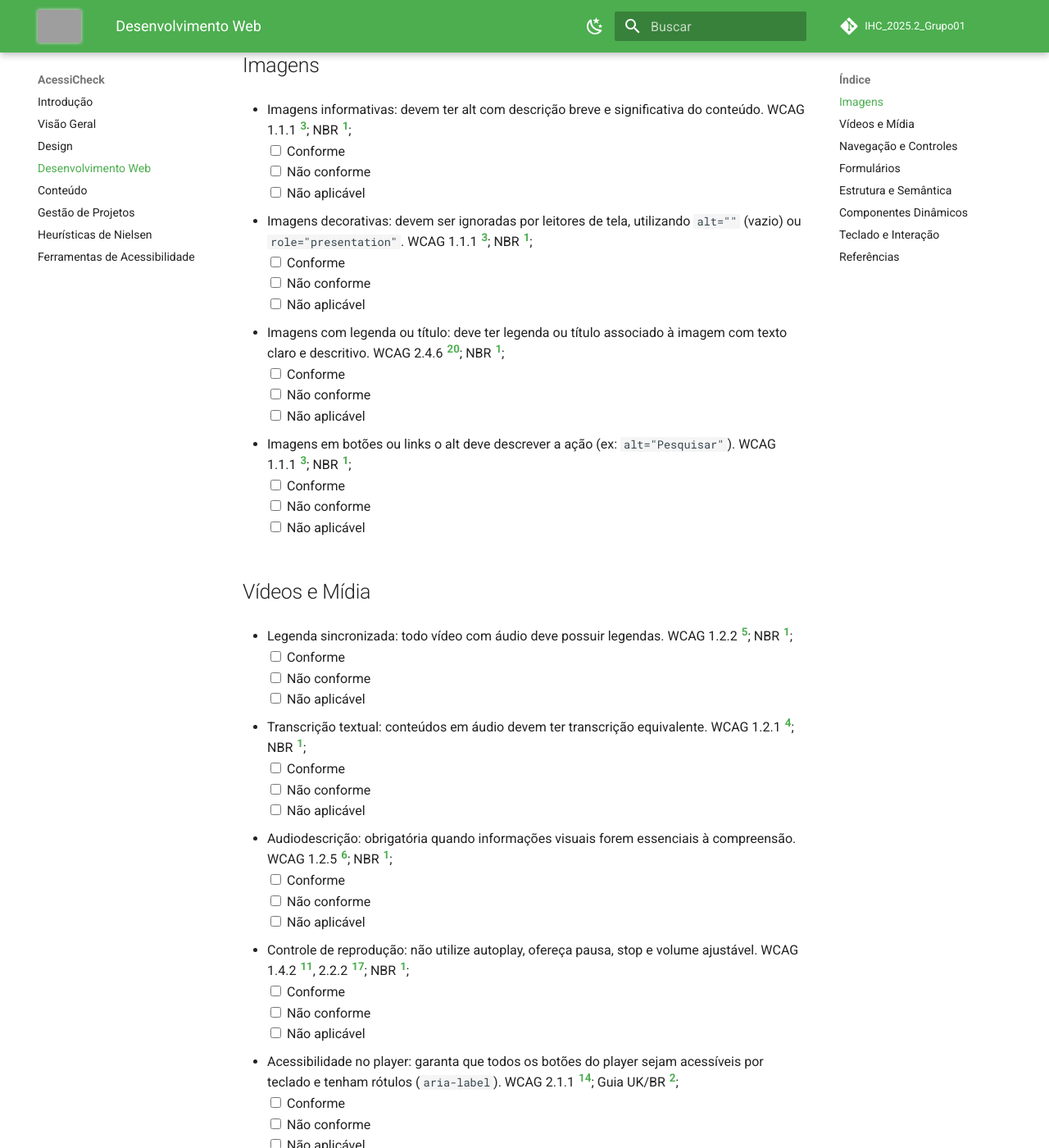
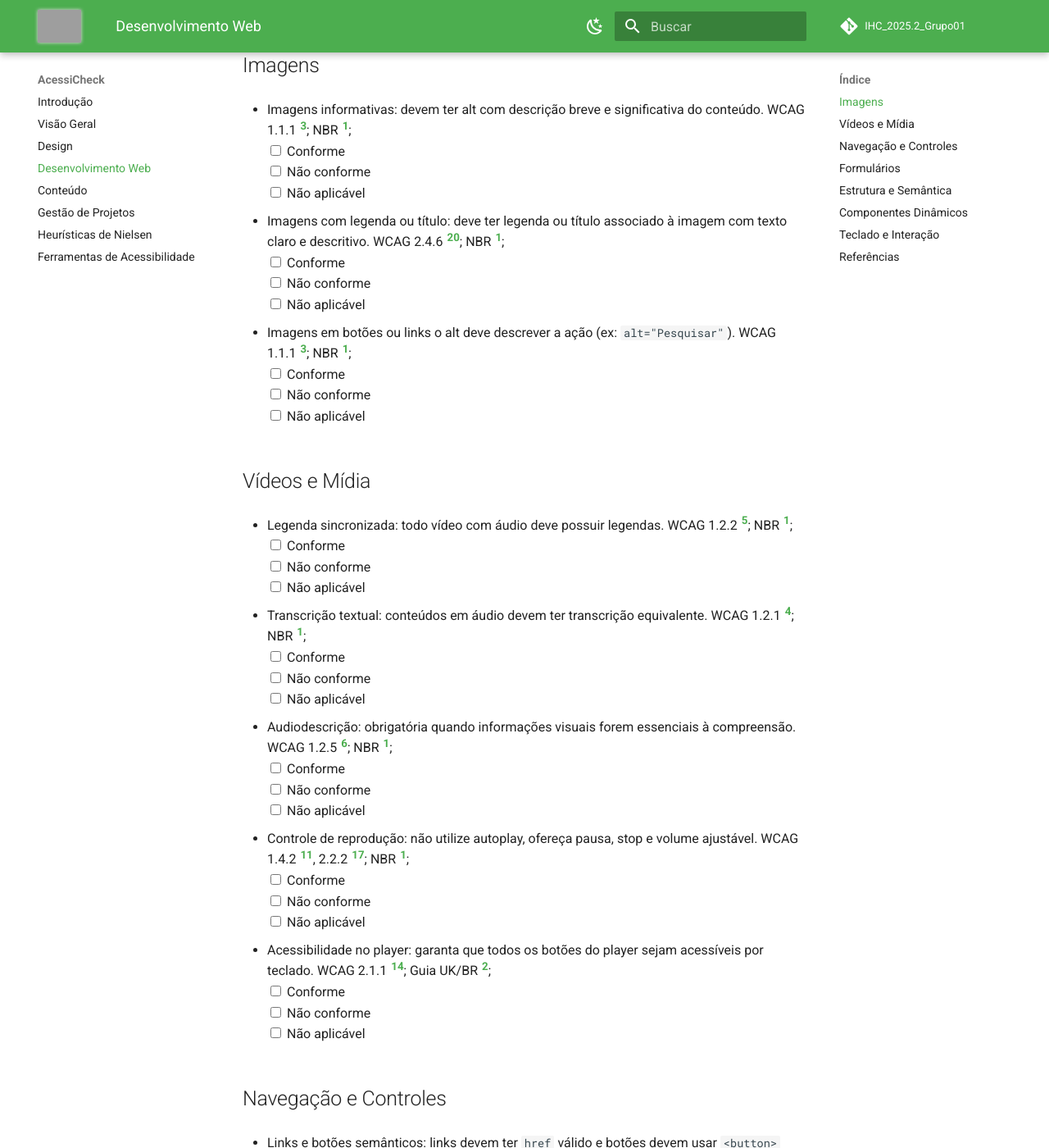
Before and after one commit to UnB-IHC/IHC_2025.2_Grupo01, an MkDocs documentation site: the page built from docs/devweb.md, in a window 1280 px wide and 1400 px high, scrolled down 424 px. Shown: the whole window at 82% size. Built offline with MkDocs 1.6.1 and Material for MkDocs 9.7.7, drawn with Linux system fonts in a browser that asks for light colours; comment, search, counter and statistics services are not loaded; some of the changed text lies outside the part shown; grey boxes are pictures that could not be loaded.

Commit message:
chore: atualizações

```diff
--- a/docs/devweb.md
+++ b/docs/devweb.md
@@ -9,11 +9,6 @@
   <br><input type="checkbox" name="item1" value="conforme"> Conforme
   <br><input type="checkbox" name="item1" value="naoConforme"> Não conforme
   <br><input type="checkbox" name="item1" value="naoAplicavel"> Não aplicável
-
-- Imagens decorativas: devem ser ignoradas por leitores de tela, utilizando `alt=""` (vazio) ou `role="presentation"`. WCAG 1.1.1 [^wcag111]; NBR [^abnt17225];
-  <br><input type="checkbox" name="item2" value="conforme"> Conforme
-  <br><input type="checkbox" name="item2" value="naoConforme"> Não conforme
-  <br><input type="checkbox" name="item2" value="naoAplicavel"> Não aplicável
 
 - Imagens com legenda ou título: deve ter legenda ou título associado à imagem com texto claro e descritivo. WCAG 2.4.6 [^wcag246]; NBR [^abnt17225];
   <br><input type="checkbox" name="item3" value="conforme"> Conforme
@@ -46,7 +41,7 @@
   <br><input type="checkbox" name="item8" value="naoConforme"> Não conforme
   <br><input type="checkbox" name="item8" value="naoAplicavel"> Não aplicável
 
-- Acessibilidade no player: garanta que todos os botões do player sejam acessíveis por teclado e tenham rótulos (`aria-label`). WCAG 2.1.1 [^wcag211]; Guia UK/BR [^guiaukbr];
+- Acessibilidade no player: garanta que todos os botões do player sejam acessíveis por teclado. WCAG 2.1.1 [^wcag211]; Guia UK/BR [^guiaukbr];
   <br><input type="checkbox" name="item9" value="conforme"> Conforme
   <br><input type="checkbox" name="item9" value="naoConforme"> Não conforme
   <br><input type="checkbox" name="item9" value="naoAplicavel"> Não aplicável
@@ -108,11 +103,6 @@
   <br><input type="checkbox" name="item20" value="conforme"> Conforme
   <br><input type="checkbox" name="item20" value="naoConforme"> Não conforme
   <br><input type="checkbox" name="item20" value="naoAplicavel"> Não aplicável
-
-- Hierarquia de títulos: não pule níveis. (ex: `<h1>` direto para `<h3>`). WCAG 1.3.1 [^wcag131]; NBR 5.3.5 [^abnt17225];
-  <br><input type="checkbox" name="item21" value="conforme"> Conforme
-  <br><input type="checkbox" name="item21" value="naoConforme"> Não conforme
-  <br><input type="checkbox" name="item21" value="naoAplicavel"> Não aplicável
 
 - Tabelas acessíveis: inclua `<caption>` e identifique cabeçalhos com `<th scope=“col/row”>`. WCAG 1.3.1 [^wcag131]; NBR 5.6.3, 5.6.5 [^abnt17225];
   <br><input type="checkbox" name="item22" value="conforme"> Conforme
```
